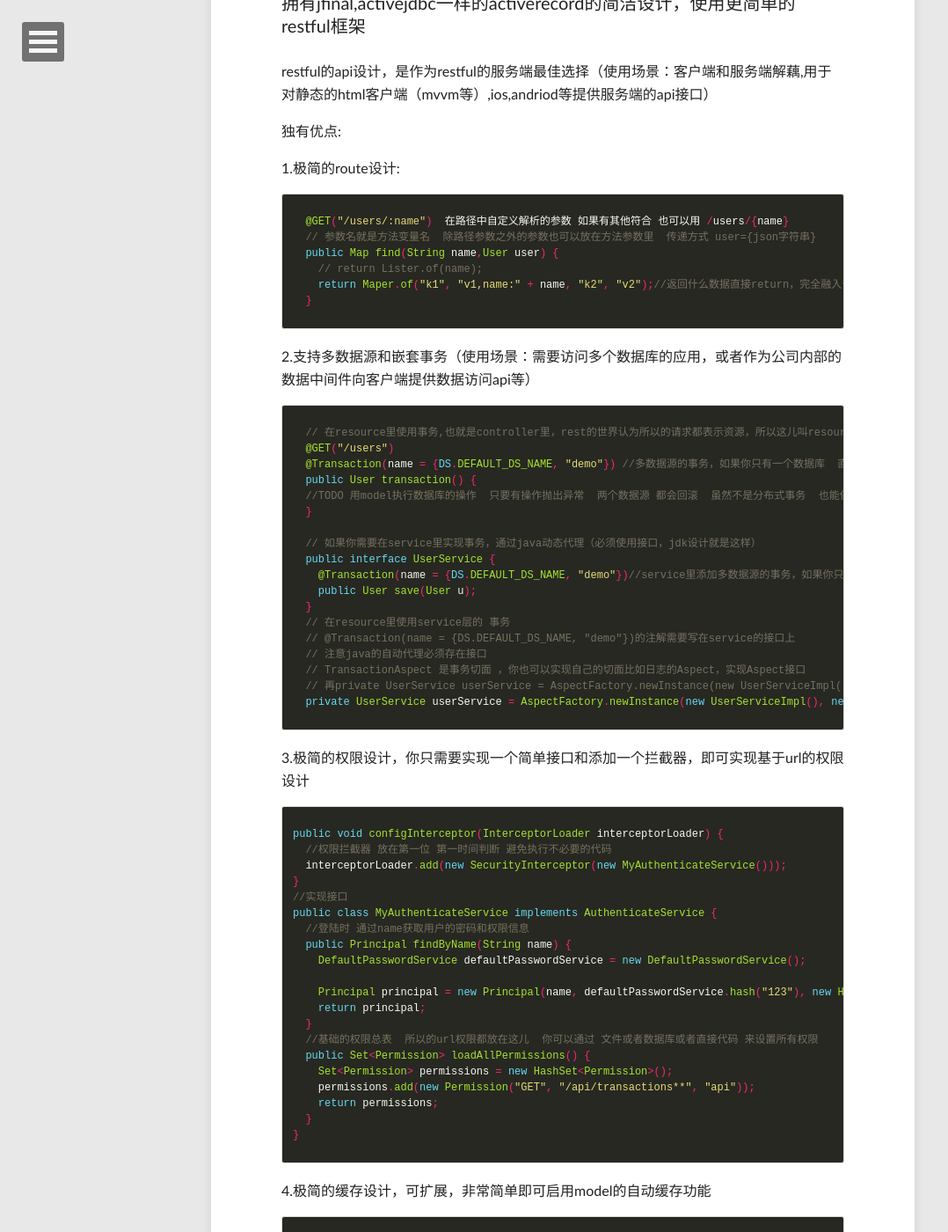
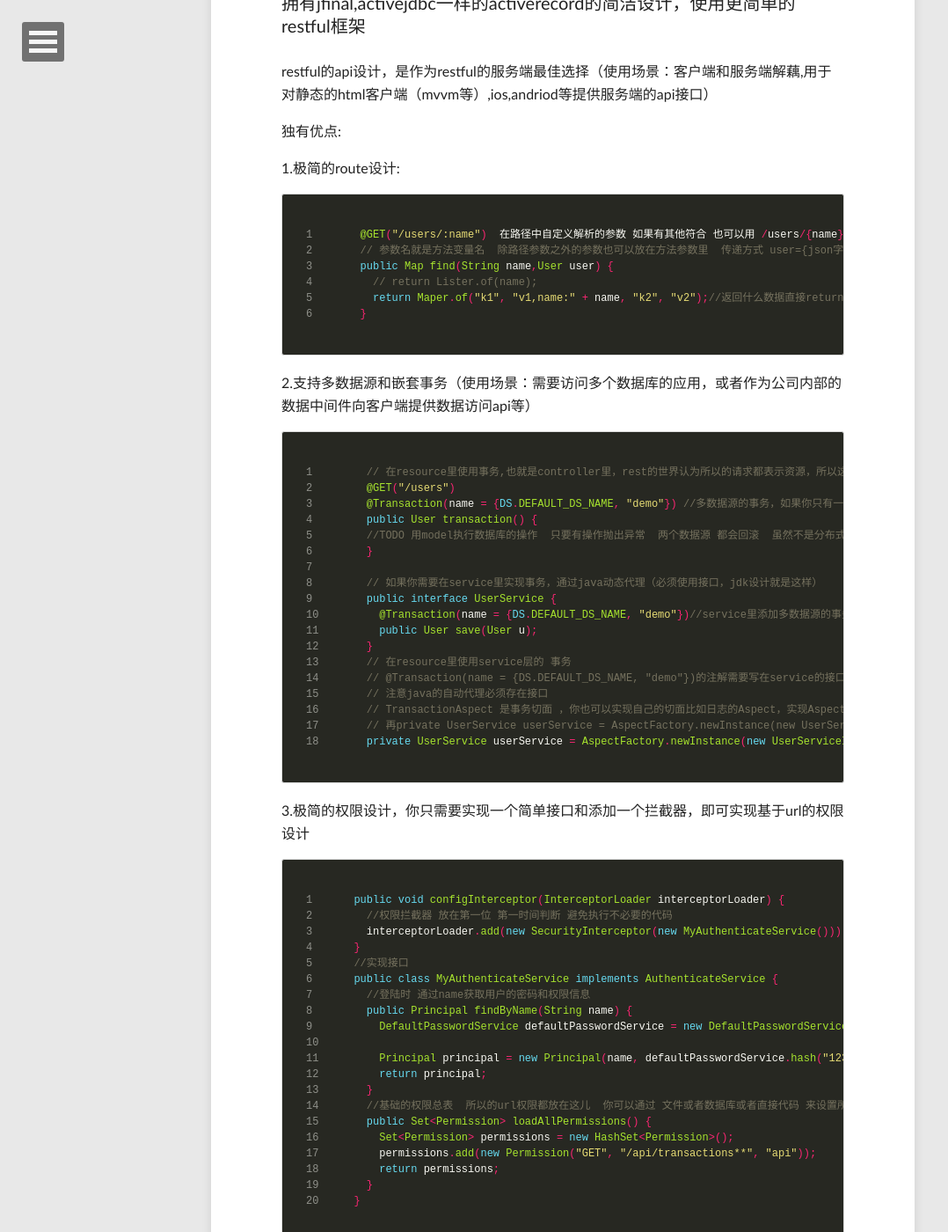
Before and after one commit to Dreampie/dreampie.github.io, a Jekyll site: the page built from _posts/2015-01-07-resty-intro.md, in a window 1280 px wide and 1400 px high, scrolled down 530 px. Shown: the whole window at 88% size, without its empty margins (0-1078 px from the left). Built offline with Jekyll 4.4.1, drawn with Linux system fonts in a browser that asks for light colours; comment, search, counter and statistics services are not loaded; some of the changed text lies outside the part shown.

Commit message:
resty intro

```diff
--- a/_posts/2015-01-07-resty-intro.md
+++ b/_posts/2015-01-07-resty-intro.md
@@ -18,18 +18,21 @@ restful的api设计，是作为restful的服务端最佳选择（使用场景：
 
 1.极简的route设计:
 
-{% highlight java %}
+{% highlight java linenos %}
+{% raw %}
   @GET("/users/:name")  在路径中自定义解析的参数 如果有其他符合 也可以用 /users/{name}
   // 参数名就是方法变量名  除路径参数之外的参数也可以放在方法参数里  传递方式 user={json字符串}
   public Map find(String name,User user) {
     // return Lister.of(name);
     return Maper.of("k1", "v1,name:" + name, "k2", "v2");//返回什么数据直接return，完全融入普通方法的方式
   }
+{% endraw %}
 {% endhighlight %}
 
 2.支持多数据源和嵌套事务（使用场景：需要访问多个数据库的应用，或者作为公司内部的数据中间件向客户端提供数据访问api等）
 
-{% highlight java %}
+{% highlight java linenos %}
+{% raw %}
   // 在resource里使用事务,也就是controller里，rest的世界认为所以的请求都表示资源，所以这儿叫resource
   @GET("/users")
   @Transaction(name = {DS.DEFAULT_DS_NAME, "demo"}) //多数据源的事务，如果你只有一个数据库  直接@Transaction 不需要参数
@@ -48,11 +51,13 @@ restful的api设计，是作为restful的服务端最佳选择（使用场景：
   // TransactionAspect 是事务切面 ，你也可以实现自己的切面比如日志的Aspect，实现Aspect接口
   // 再private UserService userService = AspectFactory.newInstance(new UserServiceImpl(), new TransactionAspect(),new LogAspect());
   private UserService userService = AspectFactory.newInstance(new UserServiceImpl(), new TransactionAspect());
+{% endraw %}
 {% endhighlight %}
 
 3.极简的权限设计，你只需要实现一个简单接口和添加一个拦截器，即可实现基于url的权限设计
 
-{% highlight java %}
+{% highlight java linenos %}
+{% raw %}
 public void configInterceptor(InterceptorLoader interceptorLoader) {
   //权限拦截器 放在第一位 第一时间判断 避免执行不必要的代码
   interceptorLoader.add(new SecurityInterceptor(new MyAuthenticateService()));
@@ -73,11 +78,13 @@ public class MyAuthenticateService implements AuthenticateService {
     return permissions;
   }
 }
+{% endraw %}
 {% endhighlight %}
 
 4.极简的缓存设计，可扩展，非常简单即可启用model的自动缓存功能
 
-{% highlight java %}
+{% highlight java linenos %}
+{% raw %}
   public void configConstant(ConstantLoader constantLoader) {
     //启用缓存并在要自动使用缓存的model上  开启缓存@Table(name = "sec_user", cached = true)
     constantLoader.setCacheEnable(true);
@@ -88,34 +95,41 @@ public class MyAuthenticateService implements AuthenticateService {
     public static User dao = new User();
 
   }
+{% endraw %}
 {% endhighlight %}
 
 5.下载文件，只需要直接return file
 
-{% highlight java %}
+{% highlight java linenos %}
+{% raw %}
  @GET("/files")
   public File file() {
     return new File(path);
   }
+{% endraw %}
 {% endhighlight %}
 
 6.上传文件，通过getFiles，getFile把文件写到服务器
 
-{% highlight java %}
+{% highlight java linenos %}
+{% raw %}
  @POST("/files")
   public UploadedFile file() {
     //Hashtable<String, UploadedFile> uploadedFiles=getFiles();
     return getFile(name);
   }
+{% endraw %}
 {% endhighlight %}
 
 7.当然也是支持传统的web开发，你可以自己实现数据解析，在config里添加自定义的解析模板
 
-{% highlight java %}
+{% highlight java linenos %}
+{% raw %}
   public void configConstant(ConstantLoader constantLoader) {
     // 通过后缀来返回不同的数据类型  你可以自定义自己的  render  如：FreemarkerRender
     // constantLoader.addRender("json", new JsonRender());//默认已添加json和text的支持，只需要把自定义的Render add即可
   }
+{% endraw %}
 {% endhighlight %}
 
 
```
